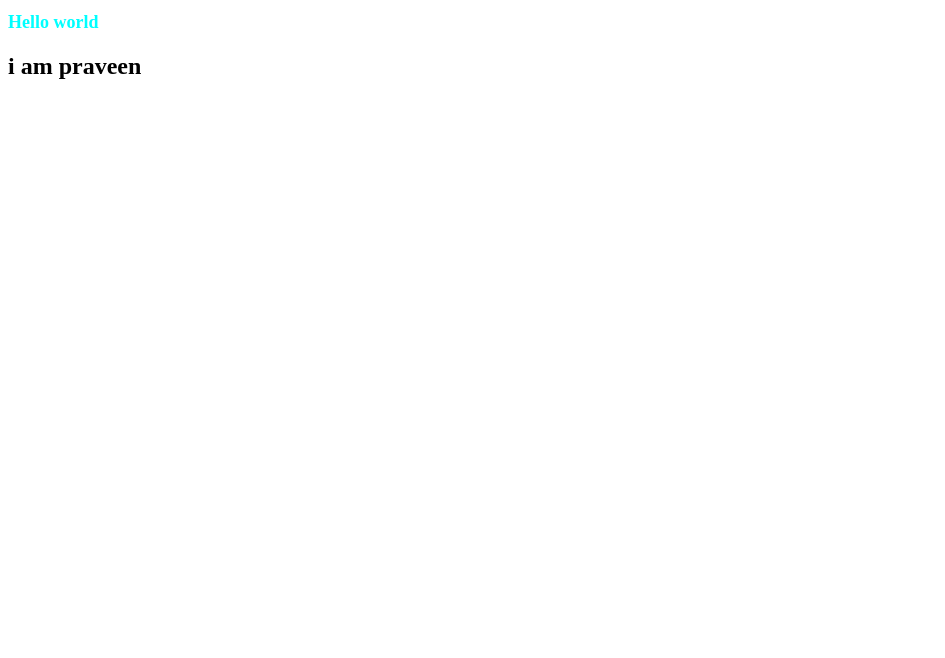
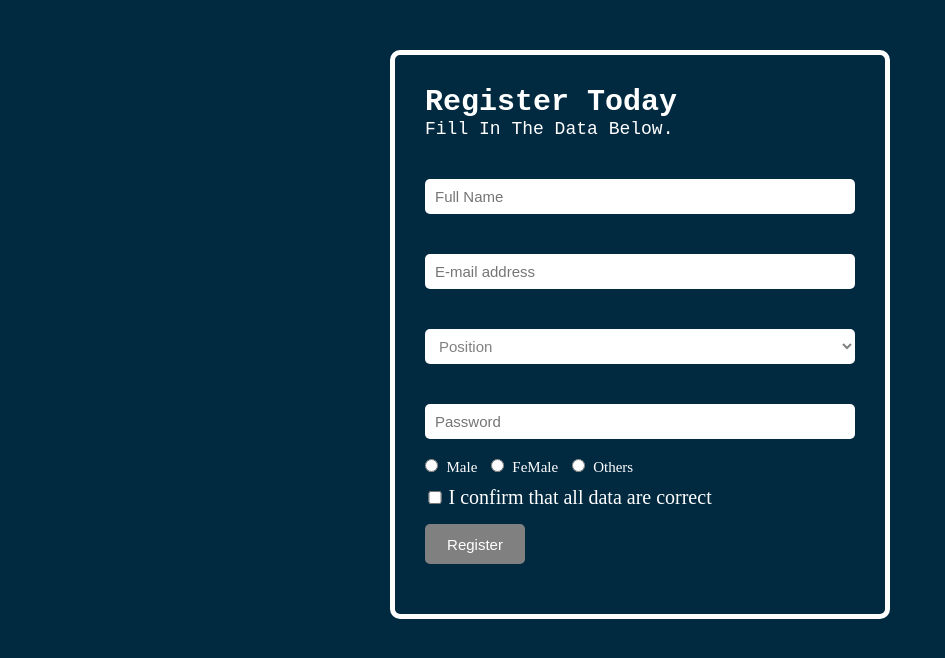
Before and after one commit to Praveenchinthakuntla/project1, a plain HTML site: page index.html in a window 1280 px wide. Shown: the whole page, without its empty margins (0-945 px from the left). Drawn offline with Linux system fonts and the light colour scheme.

Commit message:
registration form

```diff
--- a/index.html
+++ b/index.html
@@ -4,11 +4,43 @@
     <meta charset="UTF-8">
     <meta http-equiv="X-UA-Compatible" content="IE=edge">
     <meta name="viewport" content="width=device-width, initial-scale=1.0">
-    <title>praveen</title>
+    <title>Registration Page</title>
     <link rel="stylesheet" href="./style.css">
 </head>
 <body>
-    <h1 class="h1">Hello world</h1>
-    <h2>i am praveen</h2>
+    <div class="container">
+        <h1 class="heading">Register Today</h1>
+        <p class="paragraph">Fill In The Data Below.</p>
+        <div>
+            <form>
+                <div>
+                    <input type="text" placeholder="Full Name"required  class="input-name">
+                    <input type="text" placeholder="E-mail address"required  class="input-name">
+                    <select type="text" placeholder=""required  class="options">
+                        <option>Position</option>
+                        <option>Junior web developer</option>
+                        <option>Senior web developer</option>
+                        <option>Project Manager</option>
+                    </select>
+                    <input type="text" placeholder="Password"required  class="input-name">
+                </div>
+                <div>
+                    <input type="radio" name="gender" class="radio-button">
+                    <label class="radio-text">Male</label>
+                    <input type="radio" name="gender" class="radio-button">
+                    <label class="radio-text">FeMale</label>
+                    <input type="radio" name="gender" class="radio-button">
+                    <label class="radio-text">Others</label>
+                </div>
+                <div>
+                    <input type="checkbox" class="checkbox">
+                    <label class="checkbox-text">I confirm that all data are correct</label>
+                </div>
+                <div>
+                    <button class="button">Register</button>
+                </div>
+            </form>
+        </div>
+    </div>
 </body>
 </html>
--- a/style.css
+++ b/style.css
@@ -1,4 +1,86 @@
-.h1 {
-    color:aqua;
-    font-size:large;
+* {
+    margin: 0;
+    padding: 0;
+    box-sizing: border-box;
+
 }
+body {
+    font-size: 14px;
+    background:#012940 ;
+}
+.container {
+    background-color: #012940;
+    width: 500px;
+    padding: 30px;
+    margin: 50px auto 0;
+    border-radius: 10px;
+    border-style: solid;
+    border-width: 5px;
+    border-color: white;
+
+}
+.heading {
+    color: white;
+    font-size: 30px;
+    font-weight: 900;
+    font-family: monospace;
+}
+.paragraph {
+    color: white;
+    font-size: 18px;
+    font-family: monospace;
+    margin-bottom: 20px;
+}
+.input-name {
+    font-size: 15px;
+    background: white;
+    width: 100%;
+    height: 35px;
+    border-radius: 5px;
+    border-style: none;
+    padding-left: 10px;
+    margin-bottom: 20px;
+    margin-top: 20px;
+}
+.options {
+    color: grey;
+    font-size: 15px;
+    background: white;
+    width: 100%;
+    height: 35px;
+    border-radius: 5px;
+    border-style: none;
+    padding-left: 10px;
+    margin-bottom: 20px;
+    margin-top: 20px;
+}
+.radio-button {
+    margin-right: 5px;
+}
+.radio-text {
+    color: white;
+    font-size: 15px;
+    margin-right: 10px;
+    margin-bottom: 20px;
+}
+.checkbox {
+    color: grey;
+    width: 20px;
+    margin-top: 15px;
+    margin-bottom: 20px;
+}
+.checkbox-text {
+    color: white;
+    font-size: 20px;
+    margin-top: 15px;
+    margin-bottom: 20px;
+}
+.button {
+    background-color: grey;
+    color: white;
+    font-size: 15px;
+    width: 100px;
+    height: 40px;
+    border-radius: 5px;
+    border-style: none;
+    margin-bottom: 20px;
```
